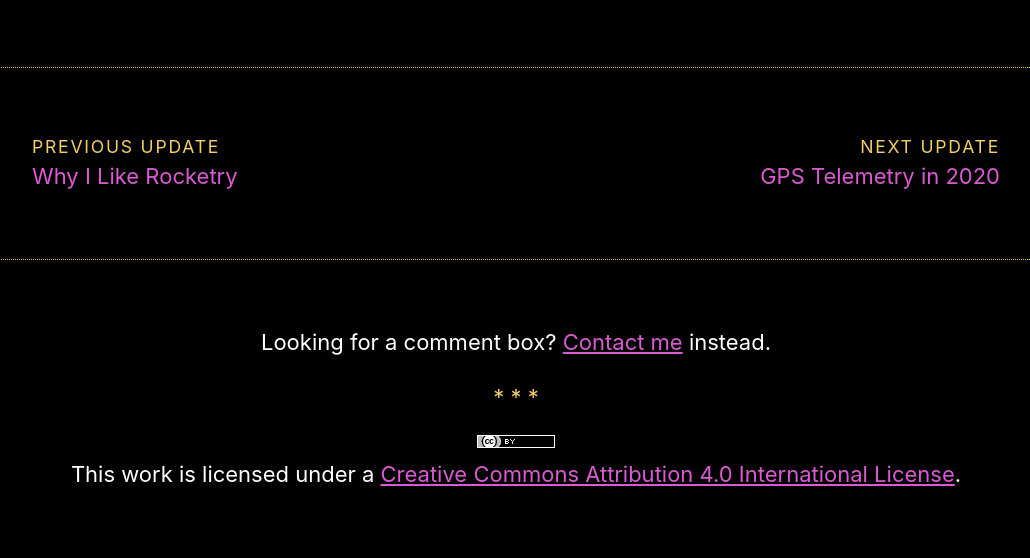
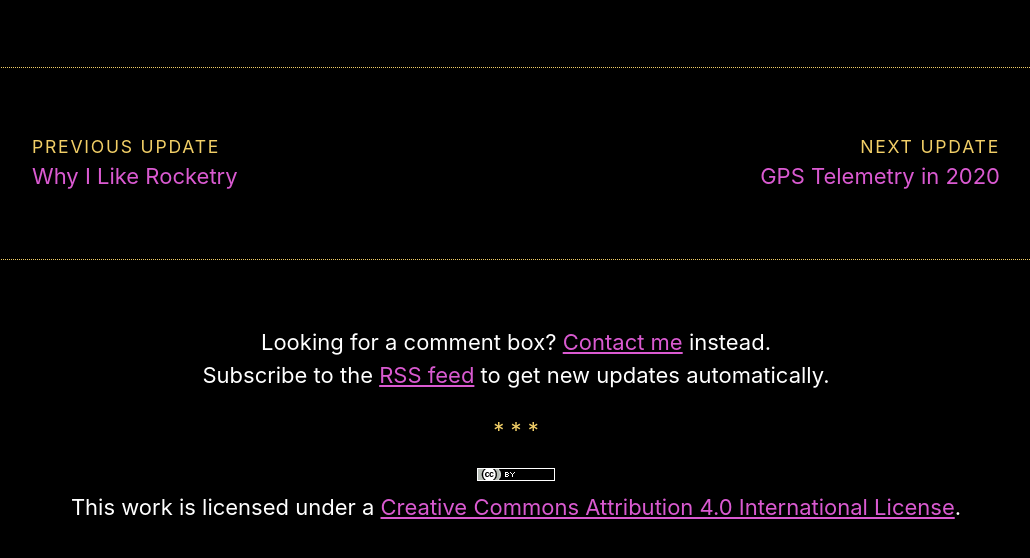
Before and after one commit to rocketlabdelta/rocketlabdelta.com, a Jekyll site: the page built from _posts/2020-01-26-tiny-wings-kickoff.md, in a window 1280 px wide and 900 px high, scrolled down 632 px. Shown: the top 558 px of the window, without its empty margins (124-1154 px from the left). Built offline with Jekyll 4.4.1, drawn with Linux system fonts in a browser that asks for light colours.

Commit message:
Moving "call to subscribe" text

```diff
--- a/_layouts/post.html
+++ b/_layouts/post.html
@@ -49,7 +48,8 @@ layout: default
 
 <hr />
 <footer>
-  Looking for a comment box? <a href="{{ site.base_url }}/about#contact"</a>Contact me</a> instead.
+  Looking for a comment box? <a href="{{ site.base_url }}/about#contact"</a>Contact me</a> instead.<br />
+  Subscribe to the <a href="https://rocketlabdelta.com/feed.xml">RSS feed</a> to get new updates automatically.
   <p class="divider">* * *<p>
   <a class="license" rel="license" href="http://creativecommons.org/licenses/by/4.0/"><img alt="Creative Commons License" src="/assets/images/cc-by.png"/></a>
   This work is licensed under a <a rel="license" href="http://creativecommons.org/licenses/by/4.0/">Creative Commons Attribution 4.0 International License</a>.
```
Also changed, not shown: other parts of _layouts/post.html (+1 -2 lines).
